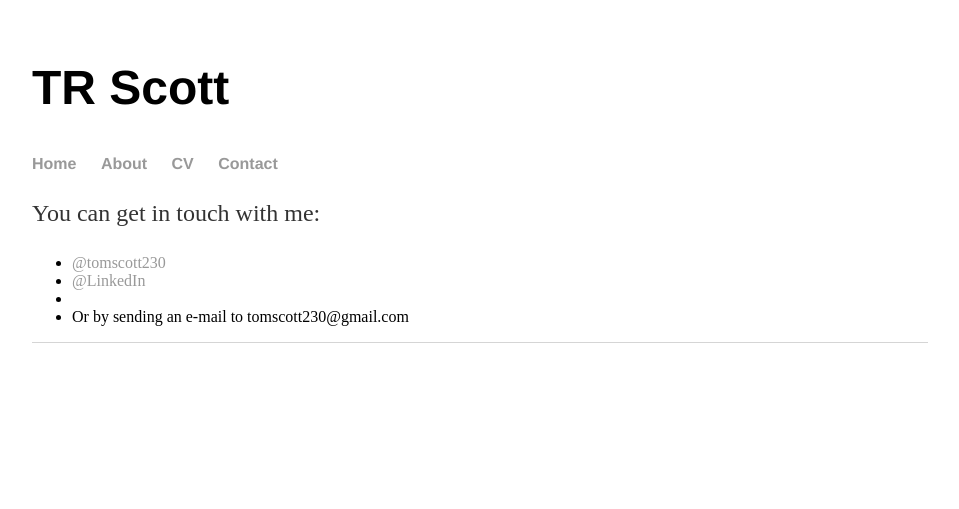
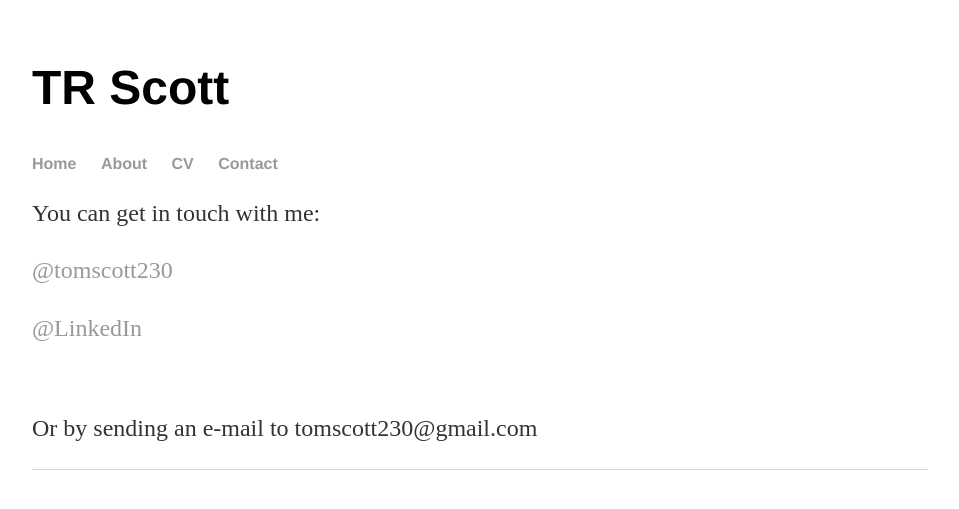
Before and after one commit to tscott-dot/scottie1989.github.io, a Jekyll site: the page built from contact/index.html, in a window 1280 px wide. Shown: the top 509 px of the page, without its empty margins (160-1119 px from the left). Built offline with Jekyll 4.4.1, drawn with Linux system fonts in a browser that asks for light colours.

Commit message:
Update index.html

```diff
--- a/contact/index.html
+++ b/contact/index.html
@@ -7,11 +7,10 @@ title: TR Scott | Contact
 
 	<p>You can get in touch with me:</p>
 
-	<ul class="list-unstyled">
-	<li><a href="https://twitter.com/tomscott230">@tomscott230</a></li>
-	<li><a href="https://www.linkedin.com/pub/thomas-scott/62/68/566">@LinkedIn</a></li>
-	<li></li>
-	<li>Or by sending an e-mail to <span class="obfuscate">tomscott230@gmail.com</span></li>
-	</ul>
+
+	<p><a href="https://twitter.com/tomscott230">@tomscott230</a></p>
+	<p><a href="https://www.linkedin.com/pub/thomas-scott/62/68/566">@LinkedIn</a></p>
+	<br>
+	<p>Or by sending an e-mail to <span class="obfuscate">tomscott230@gmail.com</span></p>
 
 </div>
```
